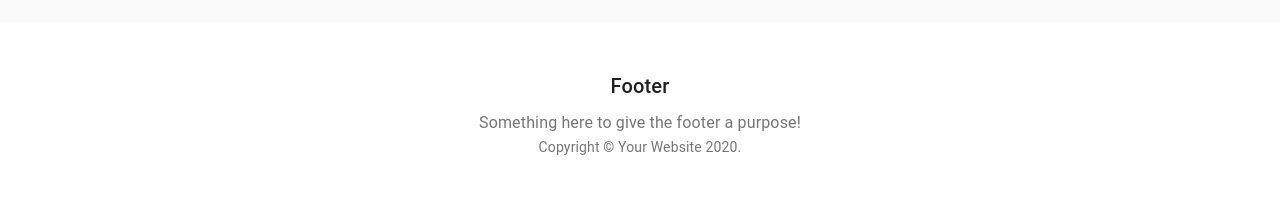
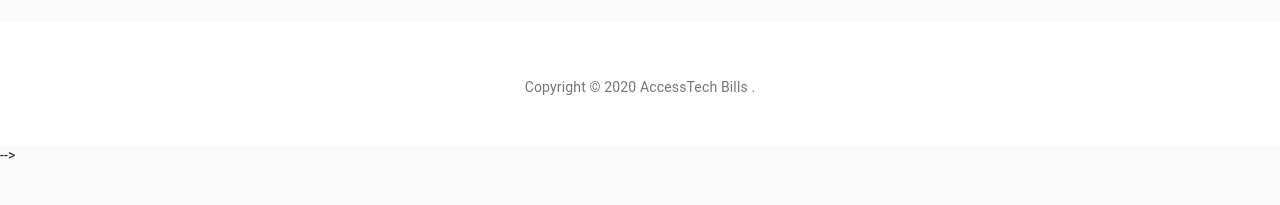
Before and after one commit to esiri2020/access-bills, a React (Create React App) app: page / in a window 1280 px wide. Shown: the part 904-1109 px from the top of the page. After the commit the page ends 1069 px from the top, so only its background shows below. Built offline with nearby package versions, Linux system fonts and the light colour scheme.

Commit message:
commit on 'fintech'

```diff
--- a/src/App.css
+++ b/src/App.css
@@ -1,38 +1,46 @@
-.App {
-  text-align: center;
+*{
+  box-sizing: border-box;
+  margin: 0;
+  padding: 0;
 }
 
-.App-logo {
-  height: 40vmin;
-  pointer-events: none;
+body {
+  font-family: Poppins, Arial, Helvetica, sans-serif;
+  line-height: 1.5;
 }
 
-@media (prefers-reduced-motion: no-preference) {
-  .App-logo {
-    animation: App-logo-spin infinite 20s linear;
-  }
+a {
+  color: #333;
+  text-decoration: none;
 }
 
-.App-header {
-  background-color: #282c34;
-  min-height: 100vh;
-  display: flex;
-  flex-direction: column;
-  align-items: center;
-  justify-content: center;
-  font-size: calc(10px + 2vmin);
-  color: white;
+root {
+  --blue: #007bff;
+  --indigo: #6610f2;
+  --purple: #6f42c1;
+  --pink: #e83e8c;
+  --red: #dc3545;
+  --orange: #fd7e14;
+  --yellow: #ffc107;
+  --green: #28a745;
+  --teal: #20c997;
+  --cyan: #17a2b8;
+  --white: #ffffff;
+  --gray: #868e96;
+  --gray-dark: #343a40;
+  --primary: #007bff;
+  --secondary: #868e96;
+  --success: #28a745;
+  --info: #17a2b8;
+  --warning: #ffc107;
+  --danger: #dc3545;
+  --light: #f8f9fa;
+  --dark: #343a40;
+  --breakpoint-xs: 0;
+  --breakpoint-sm: 576px;
+  --breakpoint-md: 768px;
+  --breakpoint-lg: 992px;
+  --breakpoint-xl: 1200px;
+  --font-family-sans-serif: -apple-system, BlinkMacSystemFont, "Segoe UI", Roboto, "Helvetica Neue", Arial, sans-serif, "Apple Color Emoji", "Segoe UI Emoji", "Segoe UI Symbol";
+  --font-family-monospace: "SFMono-Regular", Menlo, Monaco, Consolas, "Liberation Mono", "Courier New", monospace;
 }
-
-.App-link {
-  color: #61dafb;
-}
-
-@keyframes App-logo-spin {
-  from {
-    transform: rotate(0deg);
-  }
-  to {
-    transform: rotate(360deg);
-  }
-}
--- a/src/App.js
+++ b/src/App.js
@@ -18,11 +18,11 @@ import Link from '@material-ui/core/Link';
 function Copyright() {
   return (
     <Typography variant="body2" color="textSecondary" align="center">
-      {'Copyright © '}
+      {'Copyright © 2020 '}
       <Link color="inherit" href="https://material-ui.com/">
-        Your Website
+      AccessTech Bills
       </Link>{' '}
-      {new Date().getFullYear()}
+
       {'.'}
     </Typography>
   );
@@ -192,10 +192,10 @@ export default function Album() {
       {/* Footer */}
       <footer className={classes.footer}>
         <Typography variant="h6" align="center" gutterBottom>
-          Footer
+
         </Typography>
         <Typography variant="subtitle1" align="center" color="textSecondary" component="p">
-          Something here to give the footer a purpose!
+
         </Typography>
         <Copyright />
       </footer>
```
